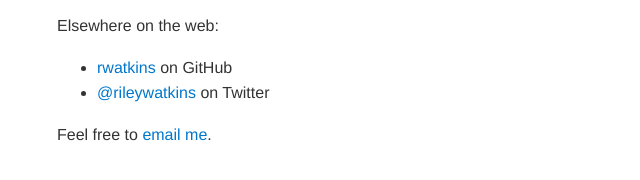
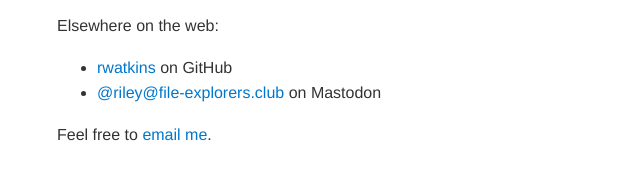
Before and after one commit to rwatkins/rwatkins.github.io, a plain HTML site: page index.html in a window 1280 px wide. Shown: the part 154-334 px from the top of the page, without its empty margins (313-953 px from the left). Drawn offline with Linux system fonts and the light colour scheme.

Commit message:
Mastodon

```diff
--- a/index.html
+++ b/index.html
@@ -47,9 +47,8 @@
 
         <ul>
             <li><a href="https://github.com/rwatkins">rwatkins</a> on GitHub</li>
-            <li><a href="https://twitter.com/rileywatkins">@rileywatkins</a> on Twitter</li>
+            <li><a href="https://file-explorers.club/@riley" rel="me">@riley@file-explorers.club</a> on Mastodon</li>
         </ul>
-
-        <p>Feel free to <a href="mailto:riley@rileywatkins.com">email me</a>.<p>
+        <p>Feel free to <a href="mailto:riley@rileywatkins.com">email me</a>.</p>
     </body>
 </html>
```
